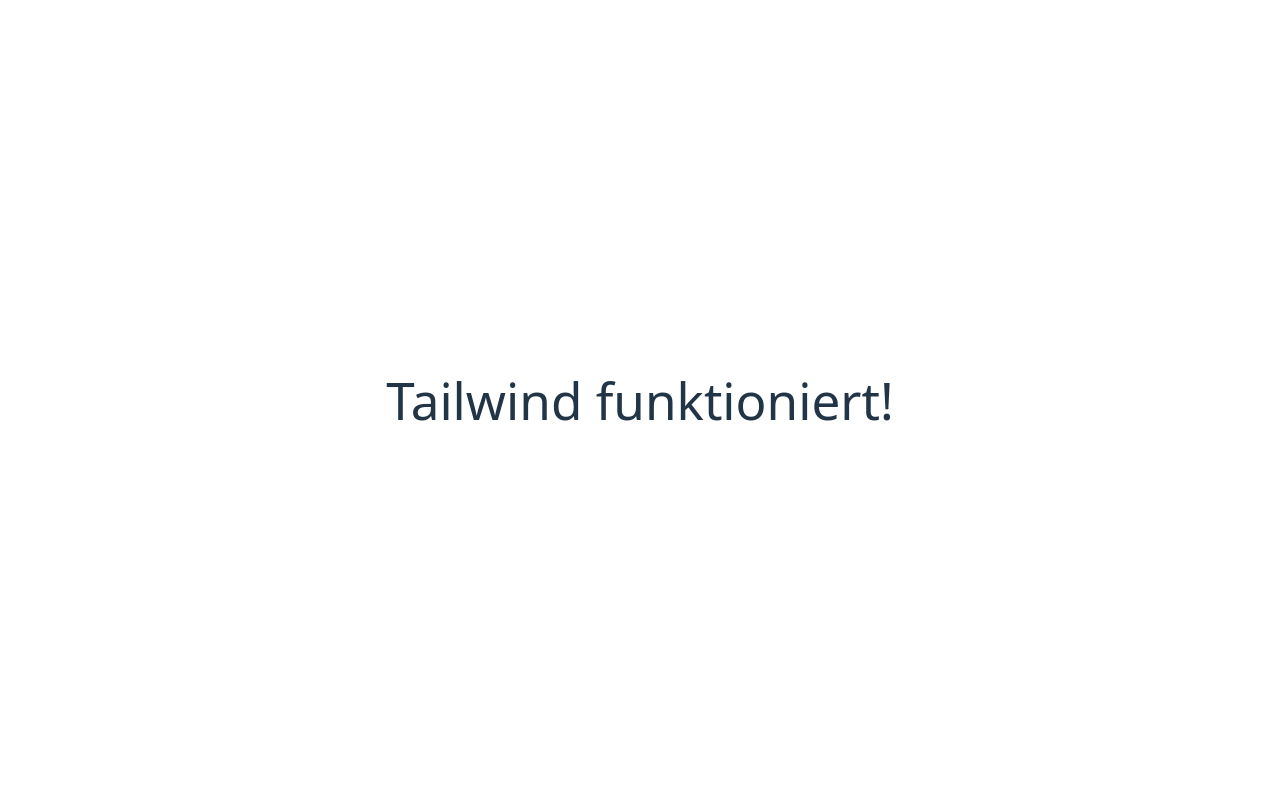
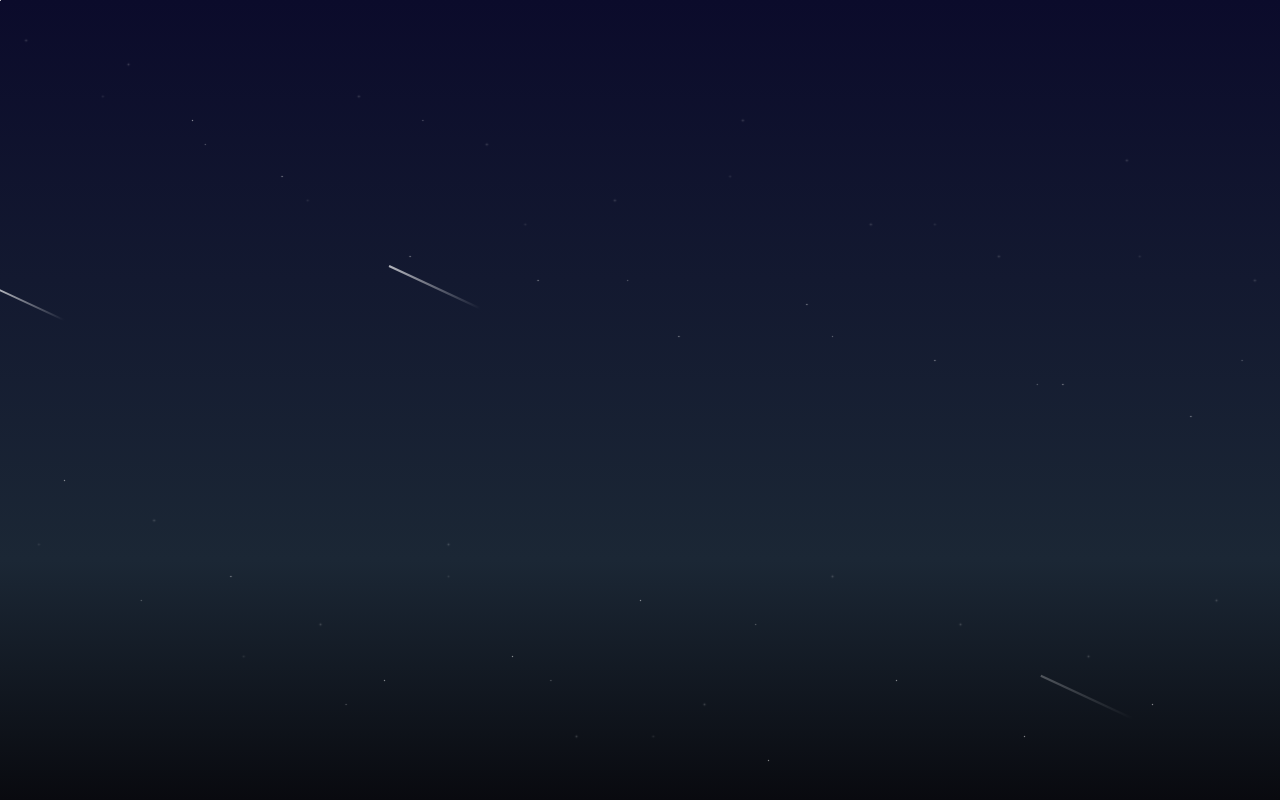
Before and after one commit to NamTakeshi/personal-website, a Vue app in the folder personal-website/: page / in a window 1280 px wide. Built offline with nearby package versions, Linux system fonts and the light colour scheme.

Commit message:
Background hinzufügen

```diff
--- a/personal-website/src/App.vue
+++ b/personal-website/src/App.vue
@@ -1,22 +1,10 @@
 <script setup>
-import HelloWorld from './components/HelloWorld.vue'
+import BackgroundShootingStars from "./components/BackgroundShootingStars.vue";
 </script>
 
 <template>
-  <h1 class="text-4xl font-semibold">Tailwind funktioniert!</h1>
+  <BackgroundShootingStars />
 </template>
 
 <style scoped>
-.logo {
-  height: 6em;
-  padding: 1.5em;
-  will-change: filter;
-  transition: filter 300ms;
-}
-.logo:hover {
-  filter: drop-shadow(0 0 2em #646cffaa);
-}
-.logo.vue:hover {
-  filter: drop-shadow(0 0 2em #42b883aa);
-}
 </style>
--- /dev/null
+++ b/personal-website/src/components/BackgroundShootingStars.vue
@@ -0,0 +1,108 @@
+<script setup>
+
+</script>
+
+<template>
+  <!-- Vollflächiger Hintergrund -->
+  <div class="fixed inset-0 -z-10 overflow-hidden sky">
+    <!-- Statische Sterne -->
+    <div class="stars"></div>
+
+    <!-- Shooting Stars -->
+    <div class="shooting-star"></div>
+    <div class="shooting-star"></div>
+    <div class="shooting-star"></div>
+  </div>
+</template>
+
+<style scoped>
+/* Himmel-Hintergrund */
+.sky {
+  min-height: 100vh;
+  background: linear-gradient(to bottom, #0b0b2b, #1b2735 70%, #090a0f);
+}
+
+/* Sternenfeld */
+.stars {
+  width: 1px;
+  height: 1px;
+  position: absolute;
+  background: white;
+  box-shadow:
+      2vw 5vh 2px white, 10vw 8vh 2px white, 15vw 15vh 1px white,
+      22vw 22vh 1px white, 28vw 12vh 2px white, 32vw 32vh 1px white,
+      38vw 18vh 2px white, 42vw 35vh 1px white, 48vw 25vh 2px white,
+      53vw 42vh 1px white, 58vw 15vh 2px white, 63vw 38vh 1px white,
+      68vw 28vh 2px white, 73vw 45vh 1px white, 78vw 32vh 2px white,
+      83vw 48vh 1px white, 88vw 20vh 2px white, 93vw 52vh 1px white,
+      98vw 35vh 2px white, 5vw 60vh 1px white, 12vw 65vh 2px white,
+      18vw 72vh 1px white, 25vw 78vh 2px white, 30vw 85vh 1px white,
+      35vw 68vh 2px white, 40vw 82vh 1px white, 45vw 92vh 2px white,
+      50vw 75vh 1px white, 55vw 88vh 2px white, 60vw 95vh 1px white,
+      65vw 72vh 2px white, 70vw 85vh 1px white, 75vw 78vh 2px white,
+      80vw 92vh 1px white, 85vw 82vh 2px white, 90vw 88vh 1px white,
+      95vw 75vh 2px white;
+  animation: twinkle 8s infinite linear;
+}
+
+/* Zusätzliche Sterne */
+.stars::after {
+  content: "";
+  position: absolute;
+  width: 1px;
+  height: 1px;
+  background: white;
+  box-shadow:
+      8vw 12vh 2px white, 16vw 18vh 1px white, 24vw 25vh 2px white,
+      33vw 15vh 1px white, 41vw 28vh 2px white, 49vw 35vh 1px white,
+      57vw 22vh 2px white, 65vw 42vh 1px white, 73vw 28vh 2px white,
+      81vw 48vh 1px white, 89vw 32vh 2px white, 97vw 45vh 1px white,
+      3vw 68vh 2px white, 11vw 75vh 1px white, 19vw 82vh 2px white,
+      27vw 88vh 1px white, 35vw 72vh 2px white, 43vw 85vh 1px white,
+      51vw 92vh 2px white, 59vw 78vh 1px white;
+  animation: twinkle 6s infinite linear reverse;
+}
+
+/* Shooting Stars */
+.shooting-star {
+  position: absolute;
+  width: 100px;
+  height: 2px;
+  background: linear-gradient(90deg, white, transparent);
+  animation: shoot 3s infinite ease-in;
+}
+
+.shooting-star:nth-child(2) {
+  top: 20%;
+  left: -100px;
+  animation-delay: 0s;
+}
+
+.shooting-star:nth-child(3) {
+  top: 35%;
+  left: -100px;
+  animation-delay: 1s;
+}
+
+.shooting-star:nth-child(4) {
+  top: 50%;
+  left: -100px;
+  animation-delay: 2s;
+}
+
+@keyframes twinkle {
+  0%, 100% { opacity: 0.8; }
+  50% { opacity: 0.4; }
+}
+
+@keyframes shoot {
+  0% {
+    transform: translateX(0) translateY(0) rotate(25deg);
+    opacity: 1;
+  }
+  100% {
+    transform: translateX(120vw) translateY(50vh) rotate(25deg);
+    opacity: 0;
+  }
+}
+</style>
--- a/personal-website/src/components/HelloWorld.vue
+++ /dev/null
@@ -1,43 +0,0 @@
-<script setup>
-import { ref } from 'vue'
-
-defineProps({
-  msg: String,
-})
-
-const count = ref(0)
-</script>
-
-<template>
-  <h1>{{ msg }}</h1>
-
-  <div class="card">
-    <button type="button" @click="count++">count is {{ count }}</button>
-    <p>
-      Edit
-      <code>components/HelloWorld.vue</code> to test HMR
-    </p>
-  </div>
-
-  <p>
-    Check out
-    <a href="https://vuejs.org/guide/quick-start.html#local" target="_blank"
-      >create-vue</a
-    >, the official Vue + Vite starter
-  </p>
-  <p>
-    Learn more about IDE Support for Vue in the
-    <a
-      href="https://vuejs.org/guide/scaling-up/tooling.html#ide-support"
-      target="_blank"
-      >Vue Docs Scaling up Guide</a
-    >.
-  </p>
-  <p class="read-the-docs">Click on the Vite and Vue logos to learn more</p>
-</template>
-
-<style scoped>
-.read-the-docs {
-  color: #888;
-}
-</style>
--- a/personal-website/src/style.css
+++ b/personal-website/src/style.css
@@ -1,81 +1,7 @@
 @import "tailwindcss";
 
-:root {
-  font-family: system-ui, Avenir, Helvetica, Arial, sans-serif;
-  line-height: 1.5;
-  font-weight: 400;
-
-  color-scheme: light dark;
-  color: rgba(255, 255, 255, 0.87);
-  background-color: #242424;
-
-  font-synthesis: none;
-  text-rendering: optimizeLegibility;
-  -webkit-font-smoothing: antialiased;
-  -moz-osx-font-smoothing: grayscale;
+/* optional, aber sehr sinnvoll: keine unerwarteten Abstände */
+html, body {
+    margin: 0;
+    padding: 0;
 }
-
-a {
-  font-weight: 500;
-  color: #646cff;
-  text-decoration: inherit;
-}
-a:hover {
-  color: #535bf2;
-}
-
-body {
-  margin: 0;
-  display: flex;
-  place-items: center;
-  min-width: 320px;
-  min-height: 100vh;
-}
-
-h1 {
-  font-size: 3.2em;
-  line-height: 1.1;
-}
-
-button {
-  border-radius: 8px;
-  border: 1px solid transparent;
-  padding: 0.6em 1.2em;
-  font-size: 1em;
-  font-weight: 500;
-  font-family: inherit;
-  background-color: #1a1a1a;
-  cursor: pointer;
-  transition: border-color 0.25s;
-}
-button:hover {
-  border-color: #646cff;
-}
-button:focus,
-button:focus-visible {
-  outline: 4px auto -webkit-focus-ring-color;
-}
-
-.card {
-  padding: 2em;
-}
-
-#app {
-  max-width: 1280px;
-  margin: 0 auto;
-  padding: 2rem;
-  text-align: center;
-}
-
-@media (prefers-color-scheme: light) {
-  :root {
-    color: #213547;
-    background-color: #ffffff;
-  }
-  a:hover {
-    color: #747bff;
-  }
-  button {
-    background-color: #f9f9f9;
-  }
-}
```
Also changed, not shown: personal-website/src/components/FooterSocial.vue (added, +10 -0 lines), personal-website/src/components/WindowCard.vue (added, +11 -0 lines).
